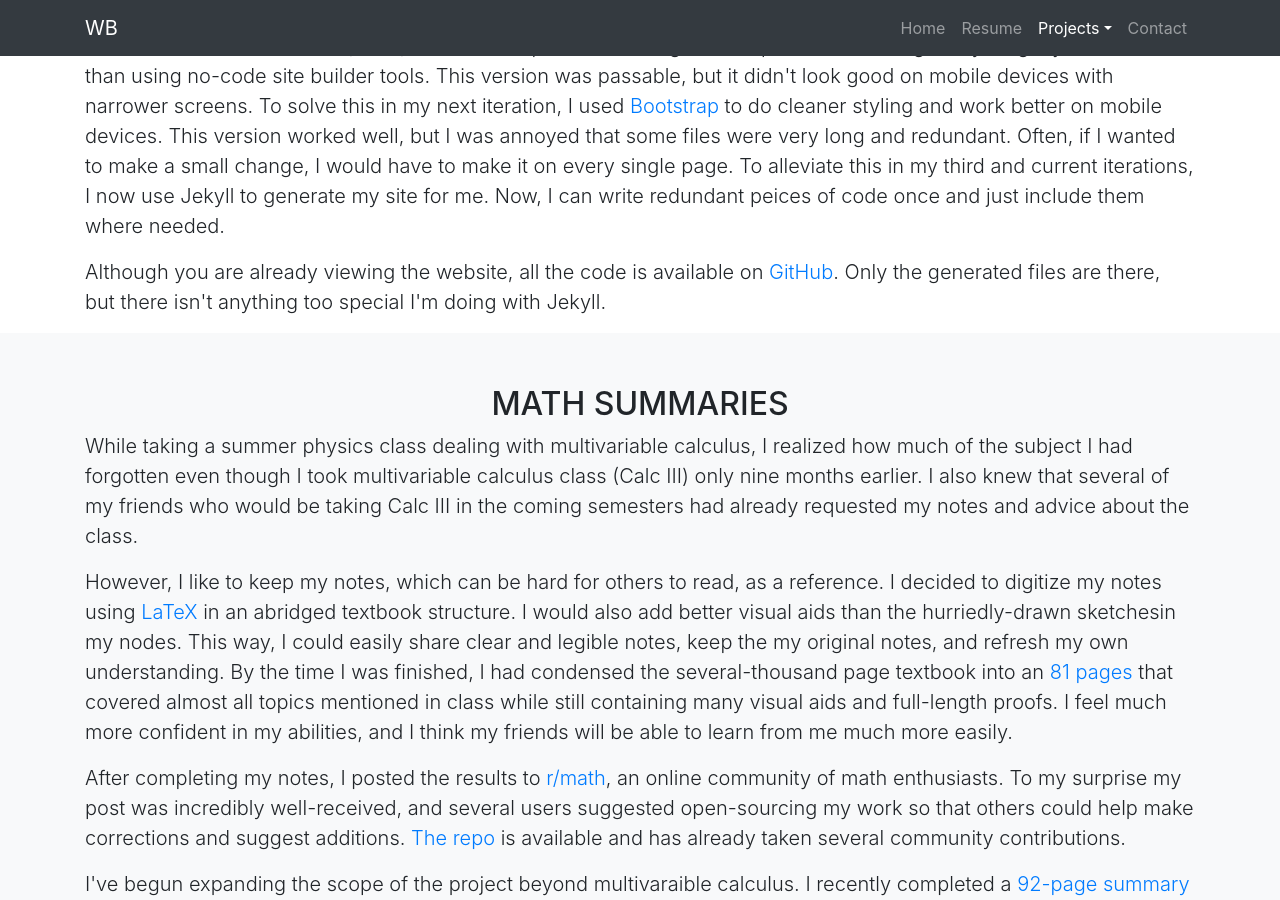
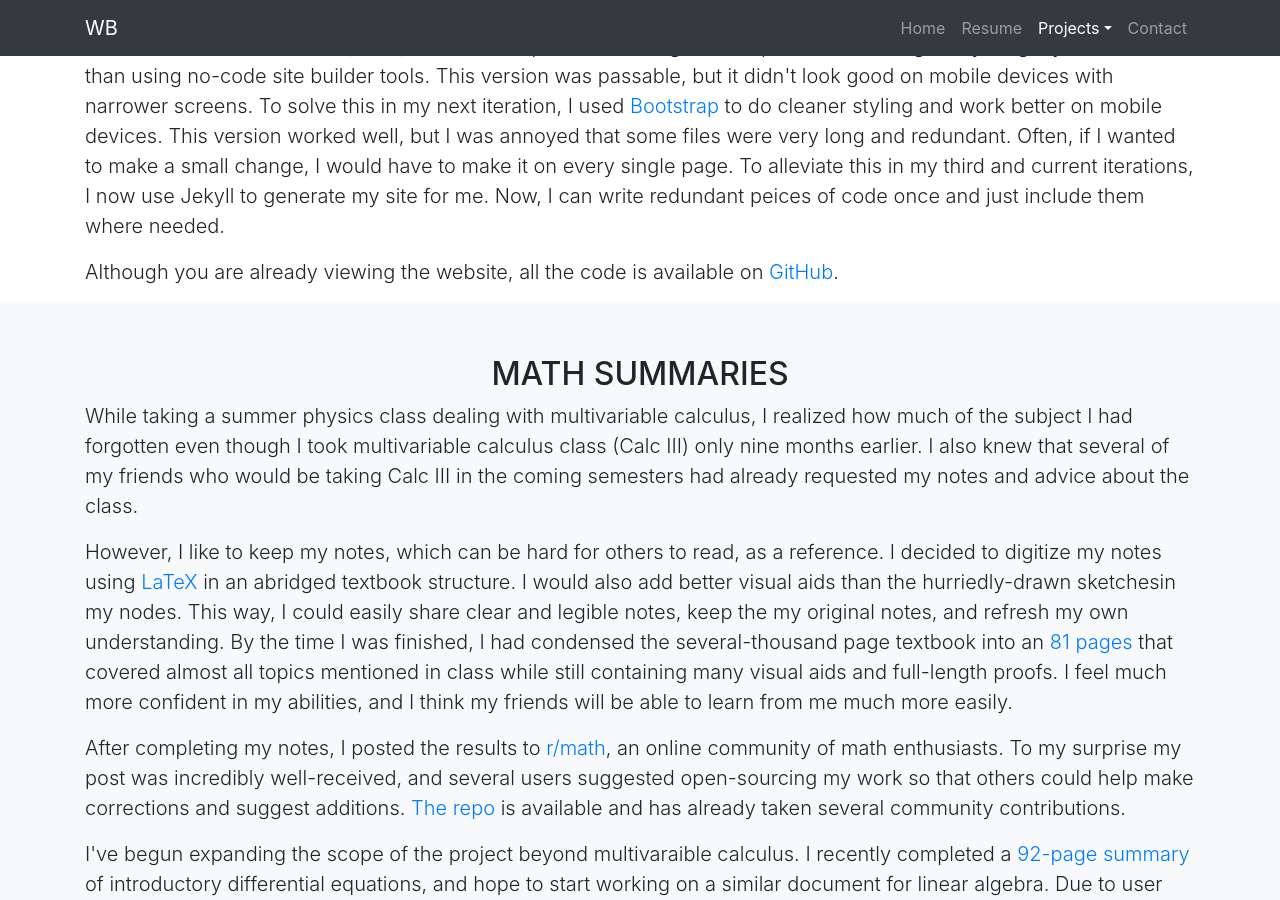
Before and after one commit to wmboyles/wmboyles.net, a Jekyll site: the page built from projects.md, in a window 1280 px wide and 900 px high, scrolled down 3897 px. Built offline with Jekyll 4.4.1, drawn with Linux system fonts in a browser that asks for light colours; nearby versions of some CDN libraries; comment, search, counter and statistics services are not loaded.

Commit message:
Update website explination of Jekyll repo

```diff
--- a/_includes/Projects/website.html
+++ b/_includes/Projects/website.html
@@ -35,9 +35,7 @@
         <p class="lead">
           Although you are already viewing the website, all the code is
           available on
-          <a href="https://github.com/wmboyles/wmboyles.com">GitHub</a>. Only
-          the generated files are there, but there isn't anything too special
-          I'm doing with Jekyll.
+          <a href="https://github.com/wmboyles/wmboyles.com">GitHub</a>.
         </p>
       </div>
     </div>
```
